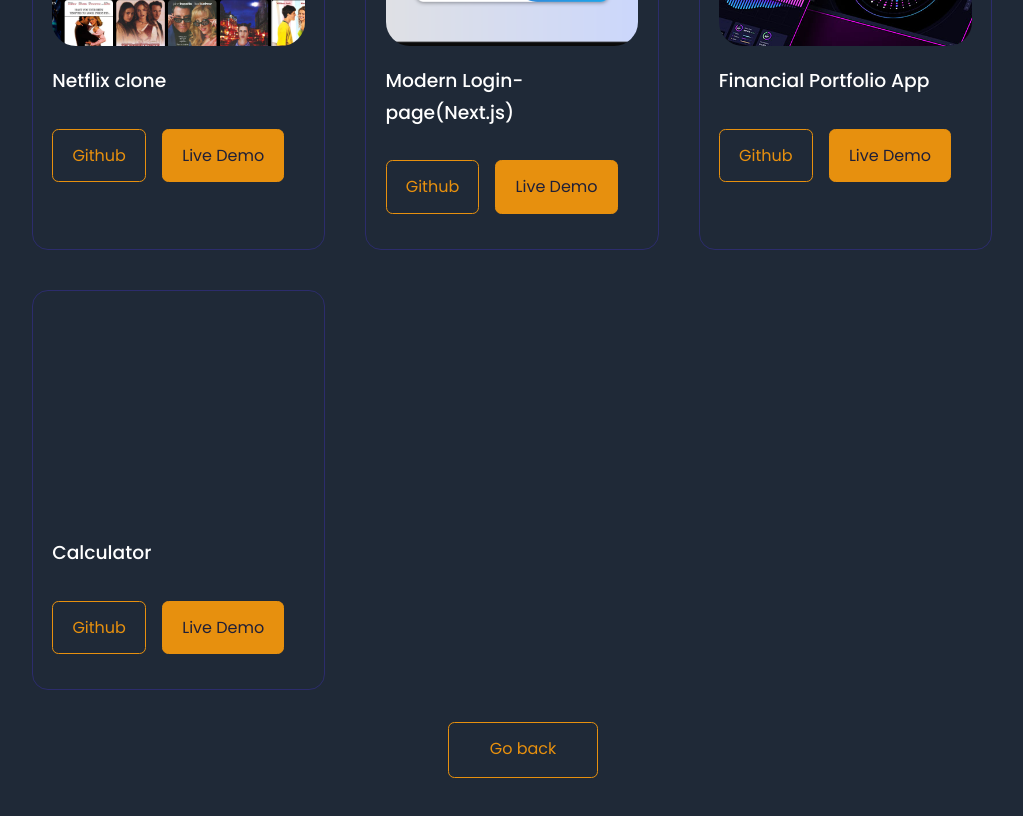
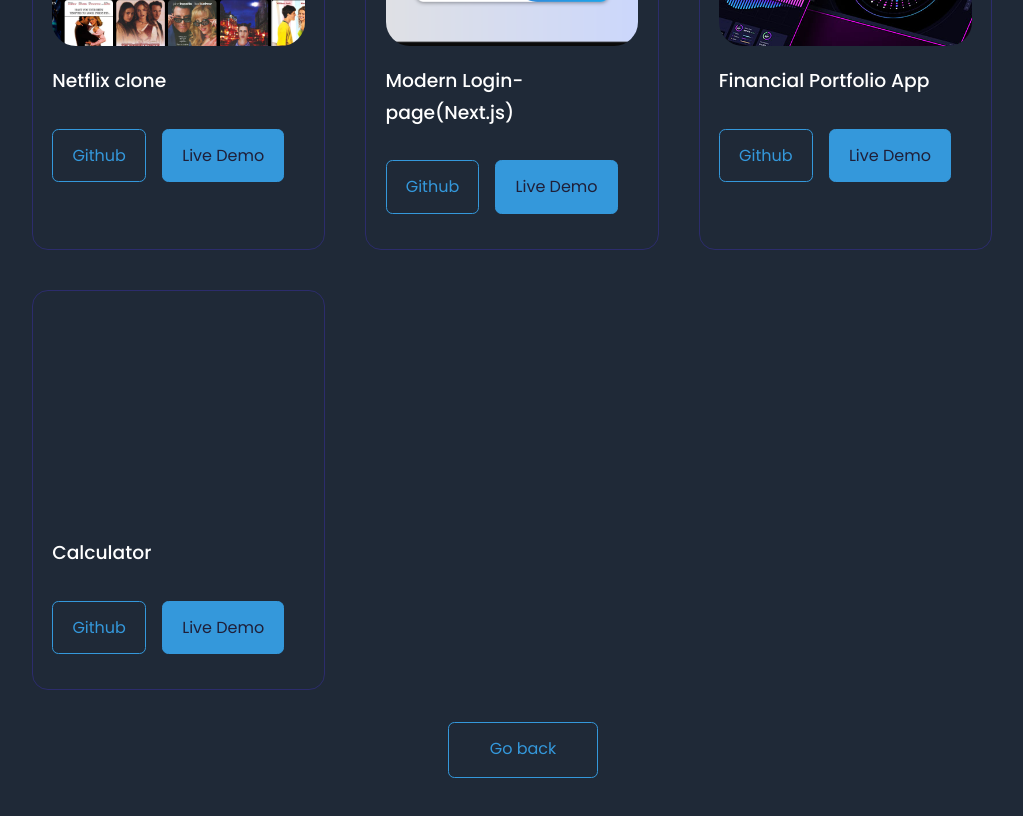
Before and after one commit to Michaeliskingbd/Portfoliowebsite, a React (Create React App) app: page /portfoliopage in a window 1280 px wide. Shown: the part 840-1656 px from the top of the page, without its empty margins (128-1151 px from the left). Built offline with nearby package versions, Linux system fonts and the light colour scheme.

Commit message:
Latest update

```diff
--- a/src/App.css
+++ b/src/App.css
@@ -36,9 +36,3 @@
     transform: rotate(360deg);
   }
 }
-
-
-.ant-float-btn-default .ant-float-btn-body {
-  background-color: teal;
-
-}
--- a/src/components/contact/contact.css
+++ b/src/components/contact/contact.css
@@ -12,7 +12,7 @@
 }
 
 .contact__option {
-    background: teal;
+    background: #3498DB;
     padding: 1.2rem;
     border-radius: 1.2rem;
     text-align: center;
@@ -22,19 +22,20 @@
 
 .contact__option:hover {
     background: transparent;
-    border-color:#e7900e;
+    border-color:#3498DB;
 }
 
 .contact__option-icon {
     font-size: 1.5rem;
     margin-bottom: 0.5rem;
-    color: #e7900e;
+    color: var(--color-light);
 }
 
 .contact__option a {
     margin-top: 0.7rem;
     display: inline-block;
     font-size: 0.8rem;
+    color: var(--color-light);
 }
 
 /* =========== FORM ============== */
@@ -50,7 +51,7 @@ input, textarea {
     padding: 1.5rem;
     border-radius: 0.5rem;
     background: transparent;
-    border: 2px solid teal;
+    border: 2px solid #3498DB;
     resize: none;
     color: var(--color-white);
 }
--- a/src/components/footer/footer.css
+++ b/src/components/footer/footer.css
@@ -1,5 +1,5 @@
 footer {
-    background: teal;
+    background: #3498DB;
     padding: 3rem 0;
     text-align: center;
     font-size: 0.9rem;
--- a/src/components/header/header.css
+++ b/src/components/header/header.css
@@ -193,6 +193,9 @@ header {
 
 
     }
+    .cta a {
+        border: 1px solid #e7900e !important;
+    }
     .header__container {
         text-align: center;
         height: fit-content;
--- a/src/components/portfolio/portfolio.css
+++ b/src/components/portfolio/portfolio.css
@@ -47,8 +47,8 @@
     height: 3.5rem;
     width: 150px;
     font-size: 1rem;
-    border-color: #e7900e !important;
-    color: #e7900e !important;
+    border-color: #3498DB !important;
+    color: #3498DB!important;
 }
 
 /* media queries (medium screen) */
--- a/src/components/services/services.css
+++ b/src/components/services/services.css
@@ -7,25 +7,26 @@
 .service {
     background: transparent;
     border-radius: 0 0 2rem 2rem;
-    border: 1px solid var(--color-primary);
+    border: 1px solid none ;
     height: fit-content;
     transition: var(--transition);
+    color: var(--color-light);
 }
 .service:hover {
     background: transparent;
-    border-color:#e7900e;
+    border-color: var(--color-bg);
     cursor: default;
 }
 
 .service__head {
-    background: #e7900e;
+    background: var(--color-bg);
     padding: 2rem;
     border-radius: 0 0 2rem 2rem;
     box-shadow: 0 2rem 1rem rgba(0, 0, 0, 0.1);
 }
 
 .service__head h3 {
-    color: var(--color-bg);
+    color: white;
     font-size: 1rem;
     text-align: center;
 }
--- a/src/index.css
+++ b/src/index.css
@@ -87,24 +87,26 @@ a:hover {
   color: var(--color-white);
 }
 
+/*#e7900e*/
+
 .btn {
     width: max-content;
     display: inline-block;
-    color: #e7900e;
+    color: #3498DB;
     padding: 0.75rem 1.2rem;
     border-radius: 0.4rem;
     cursor: pointer;
-    border: 1px solid #e7900e;
+    border: 1px solid #3498DB;
     transition: var(--transition);
   }
   .btn:hover {
-    background: var(--color-white);
-    color: #e7900e;
+    background: #68addb;
+    color: black;
     border-color: transparent;
   }
 
   .btn-primary {
-    background: #e7900e;
+    background: #3498DB;
     color: var(--color-bg);
   }
 
--- a/src/skills/skills.css
+++ b/src/skills/skills.css
@@ -9,7 +9,7 @@
     border-radius: .5rem;
     transition: all .7s ease;
     background-color: transparent;
-    border: 1px solid white;
+    border: 1px solid #3498DB;
 
 }
 
```
